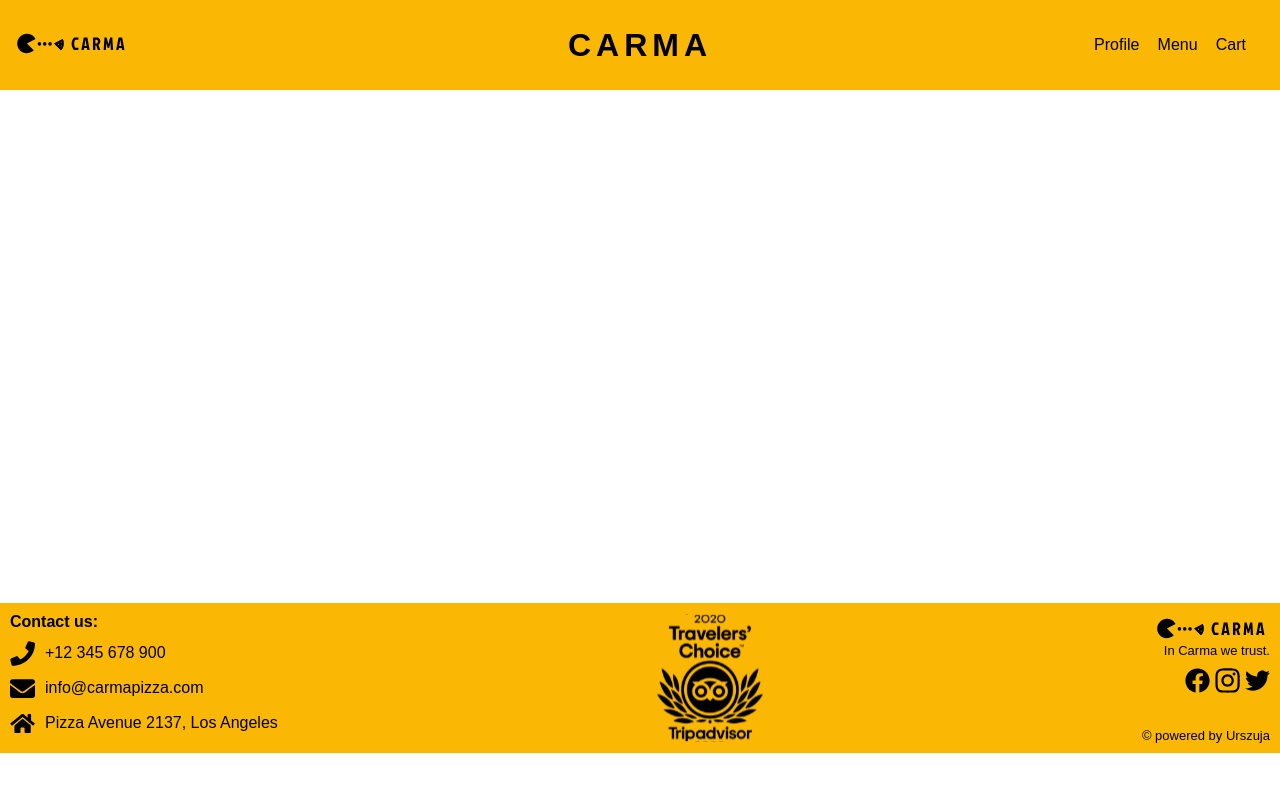
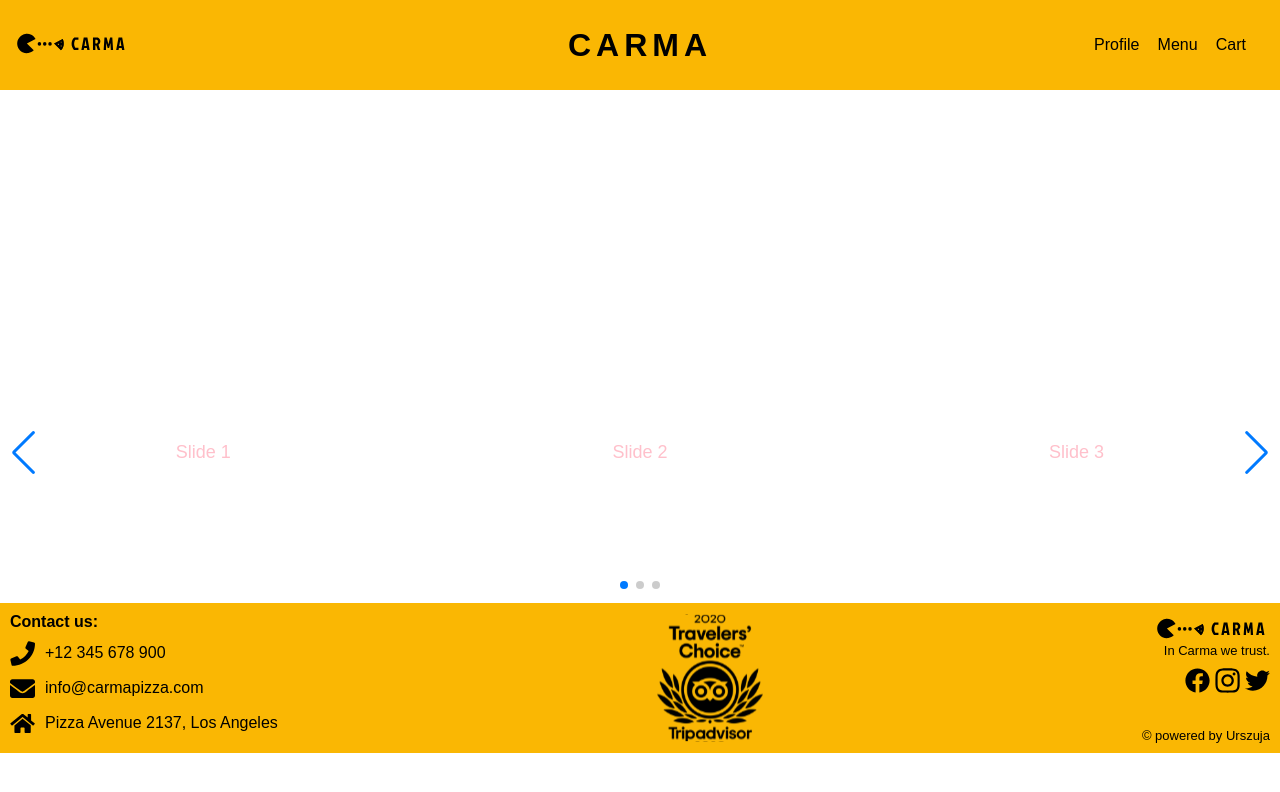
Before and after one commit to Urszuja/Carma.Restaurant.Project.Typescript.NextJS, a Next.js app in the folder carma-app/: page / in a window 1280 px wide. Shown: the top 792 px of the page. Built offline with nearby package versions, Linux system fonts and the light colour scheme; a web font is replaced by a local one.

Commit message:
carousel works

```diff
--- a/carma-app/components/Carousel/Carousel.tsx
+++ b/carma-app/components/Carousel/Carousel.tsx
@@ -1,8 +1,44 @@
 import React from "react";
-import { StyledCarousel } from "../styles/Corousel.styled";
+import { StyledCarousel } from "../styles/Carousel.styled";
+
+// Import Swiper React components
+import { Swiper, SwiperSlide } from "swiper/react";
+
+// Import Swiper styles
+import "swiper/css";
+import "swiper/css/pagination";
+import "swiper/css/navigation";
+
+// import required modules
+import { Pagination, Navigation } from "swiper";
 
 function Carousel() {
-  return <StyledCarousel>here comes carousel</StyledCarousel>;
+  return (
+    <StyledCarousel>
+      <Swiper
+        slidesPerView={3}
+        spaceBetween={30}
+        slidesPerGroup={3}
+        loop={true}
+        loopFillGroupWithBlank={true}
+        pagination={{
+          clickable: true,
+        }}
+        navigation={true}
+        modules={[Pagination, Navigation]}
+        className="mySwiper">
+        <SwiperSlide>Slide 1</SwiperSlide>
+        <SwiperSlide>Slide 2</SwiperSlide>
+        <SwiperSlide>Slide 3</SwiperSlide>
+        <SwiperSlide>Slide 4</SwiperSlide>
+        <SwiperSlide>Slide 5</SwiperSlide>
+        <SwiperSlide>Slide 6</SwiperSlide>
+        <SwiperSlide>Slide 7</SwiperSlide>
+        <SwiperSlide>Slide 8</SwiperSlide>
+        <SwiperSlide>Slide 9</SwiperSlide>
+      </Swiper>
+    </StyledCarousel>
+  );
 }
 
 export default Carousel;
--- /dev/null
+++ b/carma-app/components/styles/Carousel.styled.ts
@@ -0,0 +1,39 @@
+import styled from "styled-components";
+
+export const StyledCarousel = styled.div`
+  height: 300px;
+  width: 100%;
+
+  .swiper {
+    width: 100%;
+    height: 100%;
+  }
+
+  .swiper-slide {
+    text-align: center;
+    font-size: 18px;
+    background: #fff;
+    color: pink;
+
+    /* Center slide text vertically */
+    display: -webkit-box;
+    display: -ms-flexbox;
+    display: -webkit-flex;
+    display: flex;
+    -webkit-box-pack: center;
+    -ms-flex-pack: center;
+    -webkit-justify-content: center;
+    justify-content: center;
+    -webkit-box-align: center;
+    -ms-flex-align: center;
+    -webkit-align-items: center;
+    align-items: center;
+  }
+
+  .swiper-slide img {
+    display: block;
+    width: 100%;
+    height: 100%;
+    object-fit: cover;
+  }
+`;
--- a/carma-app/components/styles/Corousel.styled.ts
+++ /dev/null
@@ -1,6 +0,0 @@
-import styled from "styled-components";
-
-export const StyledCarousel = styled.div`
-  height: 300px;
-  width: 100%;
-`;
--- a/carma-app/pages/_app.tsx
+++ b/carma-app/pages/_app.tsx
@@ -7,6 +7,9 @@
 import Header from "../components/header/Header";
 import GlobalStyles from "../styles/GlobalStyles";
 import Footer from "../components/footer/Footer";
+
+// eslint-disable-next-line
+import "swiper/css/bundle";
 
 const App = ({ Component, pageProps }: AppProps) => {
   return (
```
